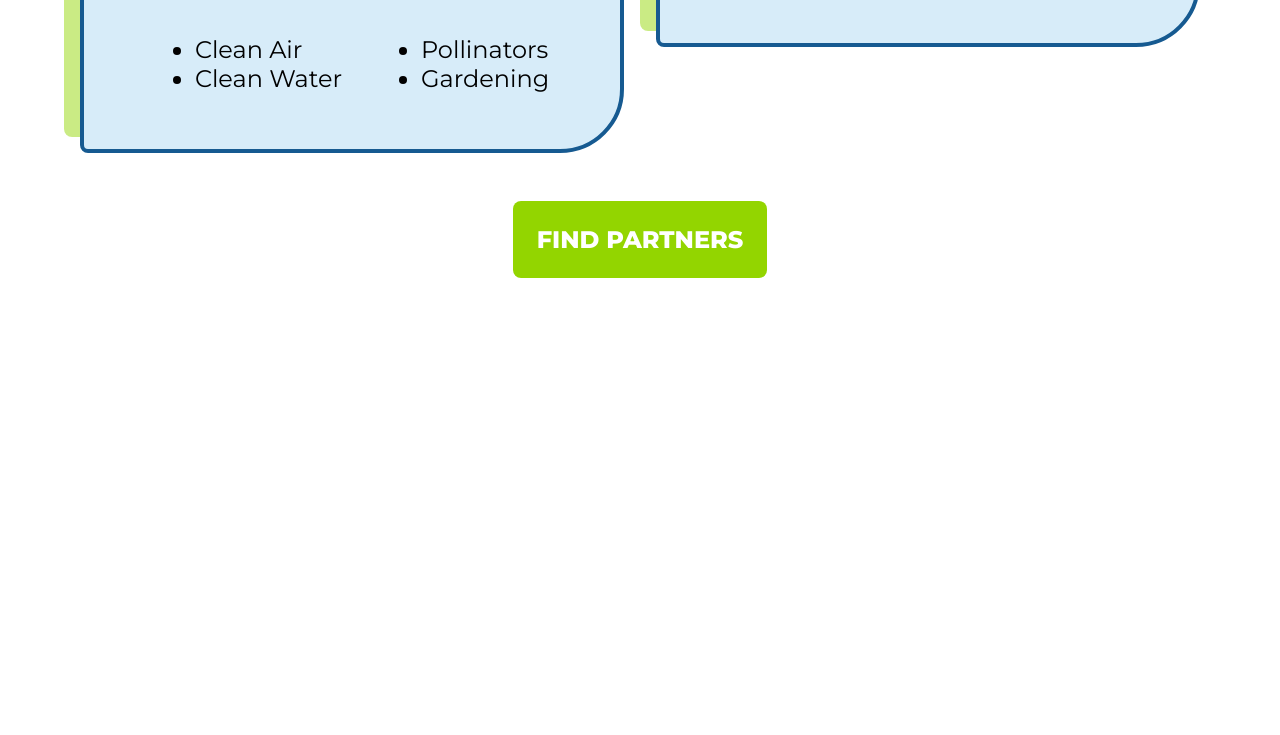
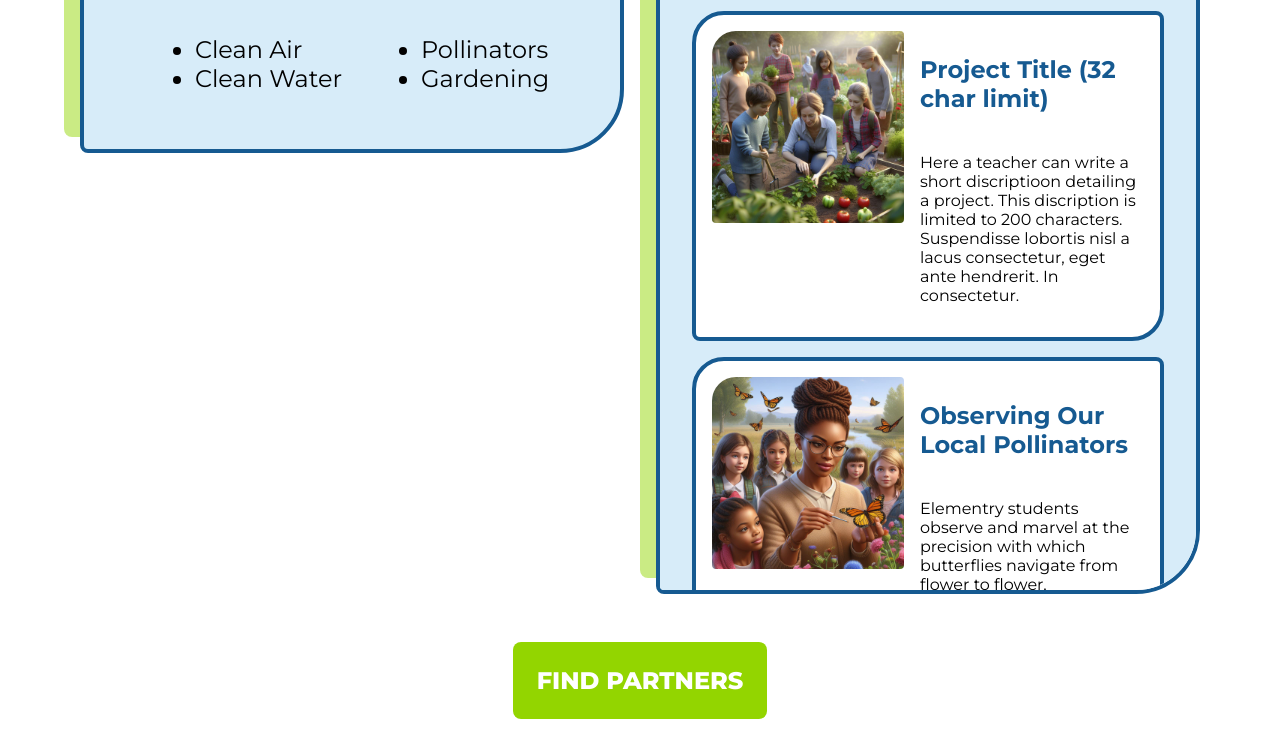
Before and after one commit to TrippBarker/mockghs, a plain HTML site: page index.html in a window 1280 px wide. Shown: the part 704-1439 px from the top of the page. Before the commit the page ends 998 px from the top, so only its background shows below. Drawn offline with Linux system fonts and the light colour scheme.

Commit message:
adding projects section

```diff
--- a/index.html
+++ b/index.html
@@ -50,6 +50,41 @@
             </div>
             <div id="projectscard" class="card">
                 <h2>Projects</h2>
+                <div class="projectcard">
+                    <img src="resources/garden2.jpg" alt="" class="projectimg">
+                    <div class="projectdets">
+
+                        <a href=""><h3>Project Title (32 char limit)</h3></a>
+                        <p>
+                            Here a teacher can write a short discriptioon detailing a project. This discription is limited to
+                            200 characters. Suspendisse lobortis nisl a lacus consectetur, eget ante hendrerit. In
+                            consectetur.
+                        </p>
+                    </div>
+                </div>
+                <div class="projectcard">
+                    <img src="resources/pollinator.jpg" alt="" class="projectimg">
+                    <div class="projectdets">
+
+                        <a href=""><h3>Observing Our Local Pollinators</h3></a>
+                        <p>
+                            Elementry students observe and marvel at the precision with which butterflies navigate from
+                            flower to flower, transferring pollen and facilitating the essential process of pollination.
+                        </p>
+                    </div>
+                </div>
+                <div class="projectcard">
+                    <img src="resources/stream.jpg" alt="" class="projectimg">
+                    <div class="projectdets">
+
+                        <a href=""><h3>Measuring Water Quality</h3></a>
+                        <p>
+                            Students embark on an educational adventure as they explore and measure the water quality of a
+                            nearby stream. Armed with curiosity, these young minds engage in hands-on learning to understand
+                            the environmental health of their local ecosystem.
+                        </p>
+                    </div>
+                </div>
             </div>
         </section>
         <section id="findpartners">
--- a/style.css
+++ b/style.css
@@ -5,6 +5,15 @@
     --paleblue: #d7ecf9;
     --blue: #4169E1;
     --darkblue: #165a91;
+}
+
+a {
+    text-decoration: none;
+    color: var(--darkblue);
+}
+
+a:hover {
+    color: var(--blue);
 }
 
 * {
@@ -94,6 +103,39 @@ section {
     justify-content: space-evenly;
 }
 
+#projectscard {
+    display: flex;
+    flex-direction: column;
+    min-height: 40rem;
+    max-height: 40rem;
+    overflow: scroll;
+    overflow-x: hidden;
+}
+
+.projectcard {
+    margin-bottom: 1rem;
+    display: flex;
+    flex-direction: row;
+    background-color: #ffffff;
+    padding: 1rem;
+    border: .25rem solid var(--darkblue);
+    border-radius: 2rem .5rem;
+}
+
+.projectdets {
+    display: flex;
+    flex-direction: column;
+    justify-content: flex-start;
+    align-items: center;
+}
+
+.projectimg {
+    height: 12rem;
+    width: 12rem;
+    border-radius: 1.5rem .25rem .25rem .25rem;
+    margin-right: 1rem;
+}
+
 button {
     text-decoration: none;
     border: none;
@@ -104,3 +146,29 @@ button {
     padding: 1em;
     border-radius: .5rem;
 }
+
+button:hover {
+    background-color: var(--palegreen);
+    cursor: pointer;
+}
+
+#projects ::-webkit-scrollbar {
+    width: 1rem;
+}
+
+#projects  ::-webkit-scrollbar-track {
+    background: var(--paleblue);
+    border-radius: 1rem;
+    height: 80%;
+    margin-top: 3rem;
+    margin-bottom: 3rem;
+}
+
+#projects ::-webkit-scrollbar-thumb {
+    border-radius: 1rem;
+    background: var(--blue);
+}
+
+#projects ::-webkit-scrollbar-thumb:hover {
+    background: var(--darkblue);
+}
```
Also changed, not shown: resources/garden1.jpg (added), resources/garden2.jpg (added), resources/pollinator.jpg (added), resources/stream.jpg (added).
